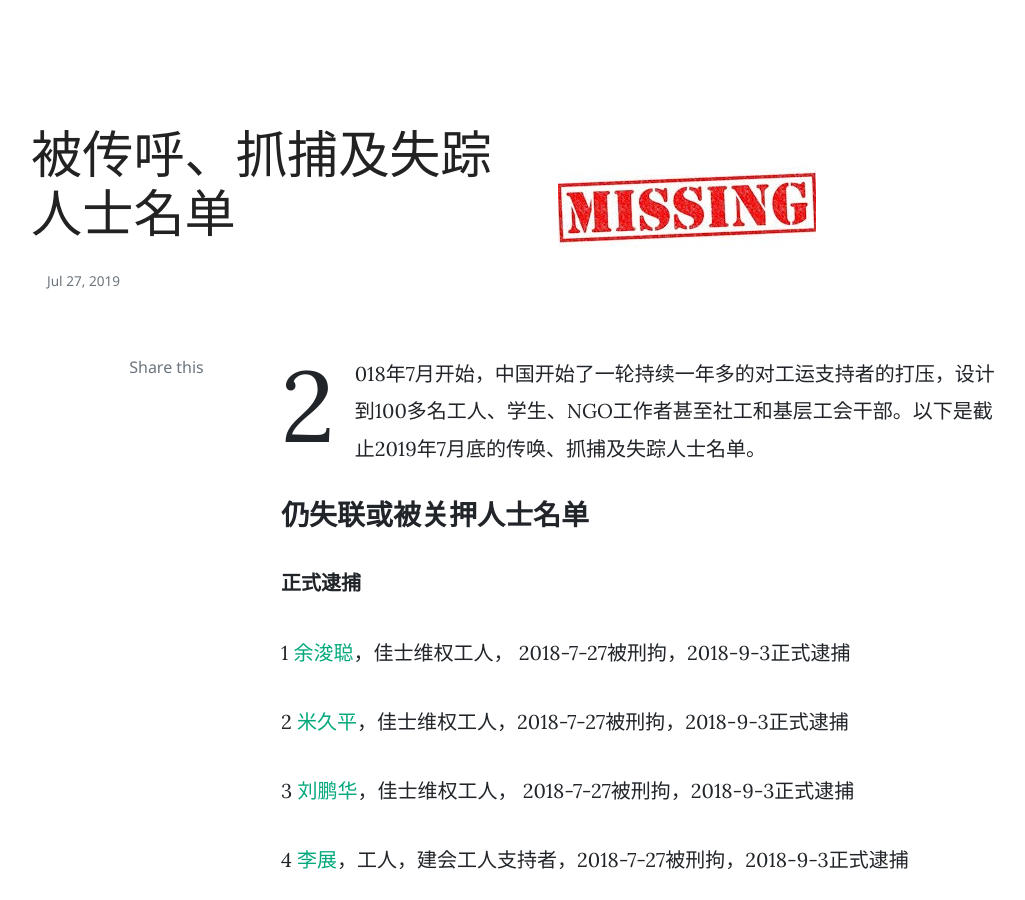
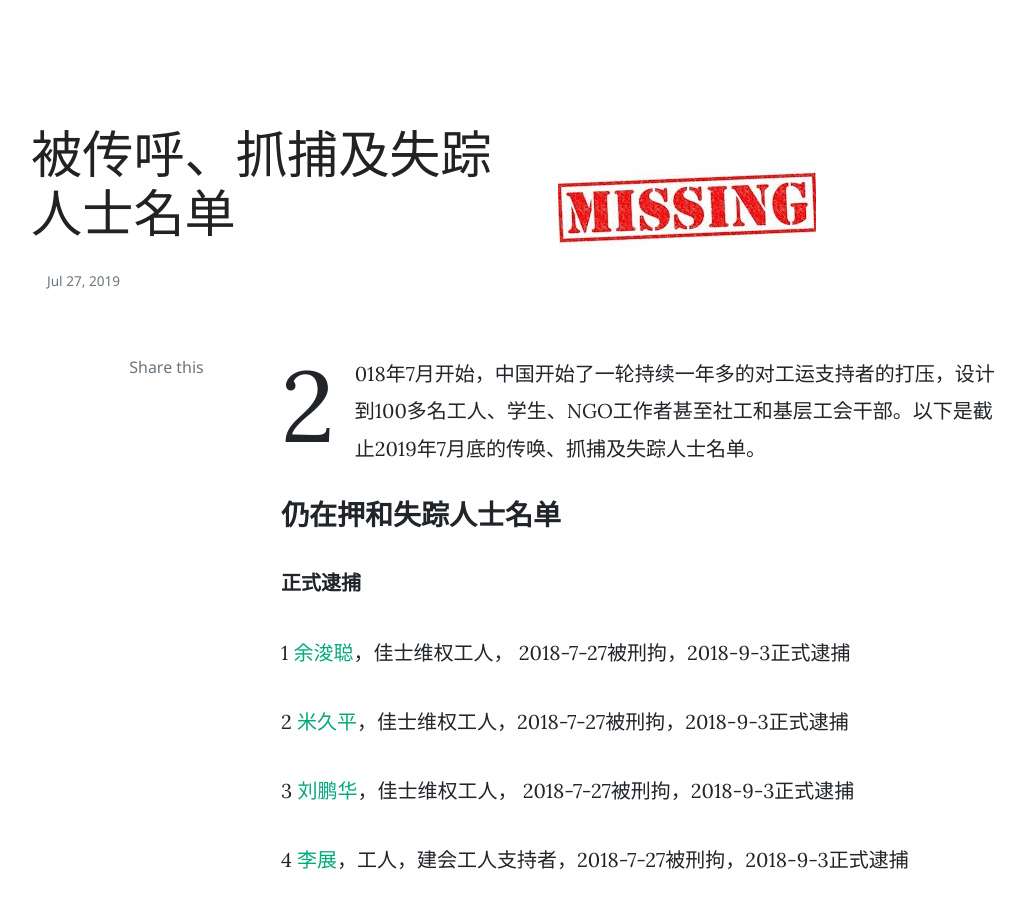
Before and after one commit to laoquan18/laoquan18.github.io, a Jekyll site: the page built from zh/_posts/2019-07-27-namelist_zh.md, in a window 1280 px wide and 900 px high. Shown: the whole window, without its empty margins (89-1114 px from the left). Built offline with Jekyll 4.4.1, drawn with Linux system fonts in a browser that asks for light colours; nearby versions of some CDN libraries; comment, search, counter and statistics services are not loaded; some of the changed text lies outside the part shown.

Commit message:
Update 2019-07-27-namelist_zh.md

```diff
--- a/zh/_posts/2019-07-27-namelist_zh.md
+++ b/zh/_posts/2019-07-27-namelist_zh.md
@@ -14,7 +14,7 @@
 
 
 
-<h3>仍失联或被关押人士名单</h3>
+<h3>仍在押和失踪人士名单</h3>
 
 
 
@@ -70,7 +70,7 @@
 
 
 
-<strong>失联</strong>
+<strong>失踪</strong>
 
 23 <a href="https://laoquan18.github.io/Fu-Changguo_zh/">付常国</a>，深圳劳工团体「打工者中心」职员，2018-8-10被刑拘，2019年1月被办案人员带走并失踪
 
@@ -144,7 +144,7 @@
 
 
 
-<h3>传唤、抓捕及失联人士总名单</h3>
+<h3>被传唤、抓捕及失踪人士总名单</h3>
 
 1 <a href="https://laoquan18.github.io/Yu-Juncong_zh/">余浚聪</a>，佳士维权工人， 2018-7-27被刑拘，2018-9-3正式逮捕
 
```
